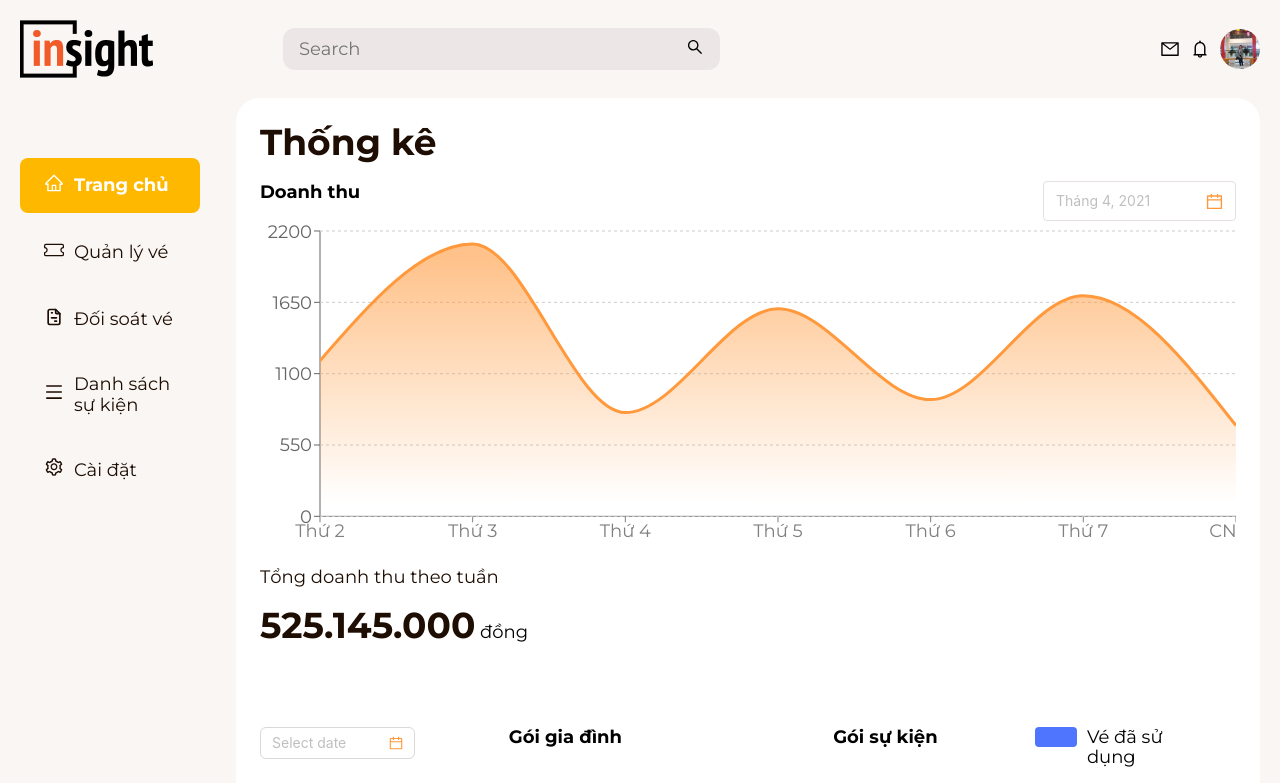
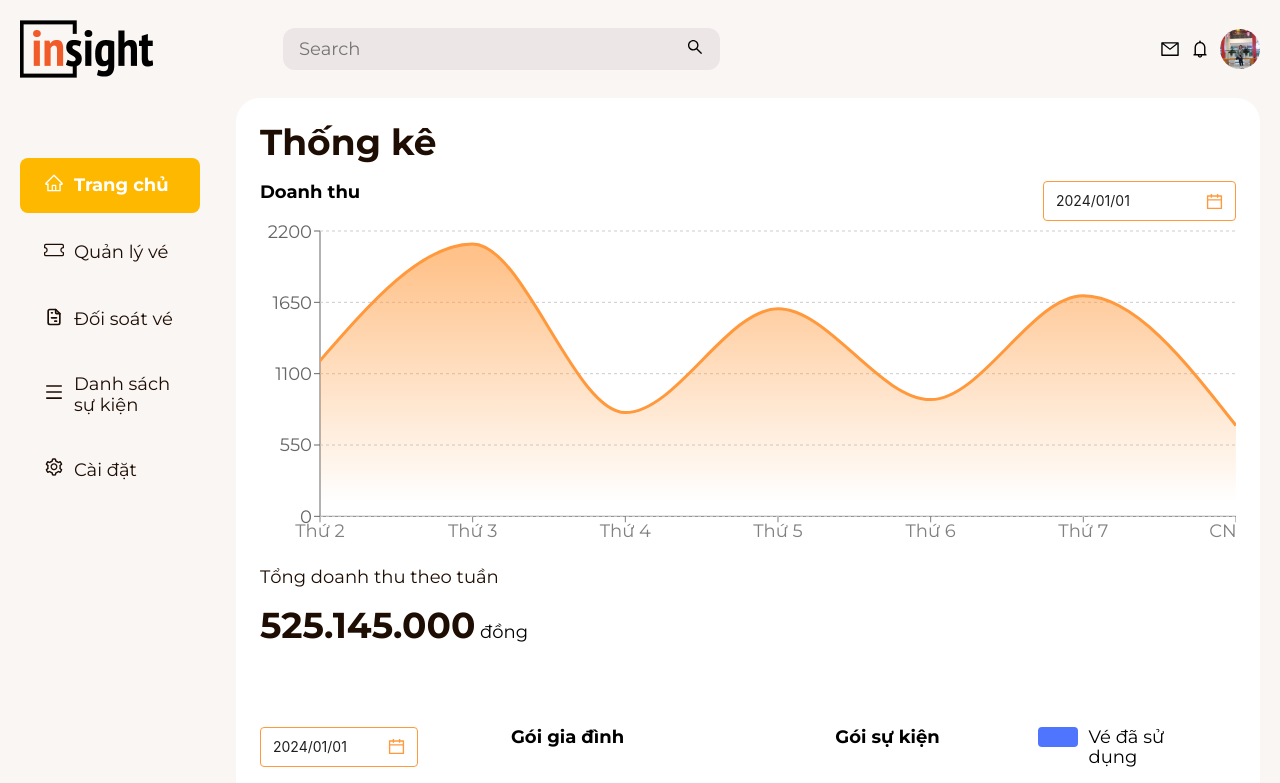
Before and after one commit to Binhbong37/CMSticket, a React (Create React App) app: page / in a window 1280 px wide. Shown: the top 783 px of the page. Built offline with nearby package versions, Linux system fonts and the light colour scheme.

Commit message:
custom Date piker

```diff
--- a/package.json
+++ b/package.json
@@ -8,10 +8,12 @@
     "@testing-library/react": "^13.4.0",
     "@testing-library/user-event": "^13.5.0",
     "@types/jest": "^27.5.2",
+    "@types/moment": "^2.13.0",
     "@types/node": "^16.18.34",
     "@types/react": "^18.2.7",
     "@types/react-dom": "^18.2.4",
     "antd": "^5.5.1",
+    "dayjs": "^1.11.8",
     "moment": "^2.29.4",
     "react": "^18.2.0",
     "react-dom": "^18.2.0",
--- /dev/null
+++ b/src/Components/DatePickerCus.tsx
@@ -0,0 +1,20 @@
+import { DatePicker } from "antd";
+import dayjs from 'dayjs';
+
+const dateFormat = 'YYYY/MM/DD';
+
+const DatePickerCus = () => {
+  return (
+    <DatePicker defaultValue={dayjs('2024/01/01', dateFormat)} format={dateFormat}
+      style={{
+        border: "1px solid #ff993c",
+        borderRadius: "4px",
+        cursor: "pointer",
+        fontSize: "17px",
+        padding: "8px 1.2rem"
+      }}
+    />
+  )
+}
+
+export default DatePickerCus
--- a/src/pages/dashboard/Home.tsx
+++ b/src/pages/dashboard/Home.tsx
@@ -1,8 +1,8 @@
 import ChartLine from '../../Components/ChartLine';
-import { DatePicker } from 'antd';
 import '../../assets/css/home.css'
 import CircleChart from '../../Components/PieChart';
 import Box from '../../Components/Box';
+import DatePickerCus from '../../Components/DatePickerCus';
 
 const familyPackage = [
   { name: 'Tickets used', value: 560 },
@@ -22,17 +22,7 @@ const Home = () => {
       <div className='chartline'>
         <div className='chart-top'>
           <p className='doanhThu'>Doanh thu</p>
-          <DatePicker
-            placeholder='Tháng 4, 2021'
-            style={{
-              height: "auto",
-              width: "auto",
-              border: "1px solid #E6E0E0",
-              borderRadius: "4px",
-              cursor: "pointer",
-              fontSize: "17px",
-              padding: "8px 1.2rem"
-            }}
+          <DatePickerCus
           />
         </div>
         <ChartLine aspect={3 / 1} />
@@ -45,8 +35,7 @@ const Home = () => {
 
       <div className='pie-chart'>
         <div className='piker'>
-          <DatePicker />
-
+          <DatePickerCus />
         </div>
         <div className='pie-circle'>
           <div className='groupLabel'>
```
Also changed, not shown: 1 other file (tests, documents, lock files or other folders).
